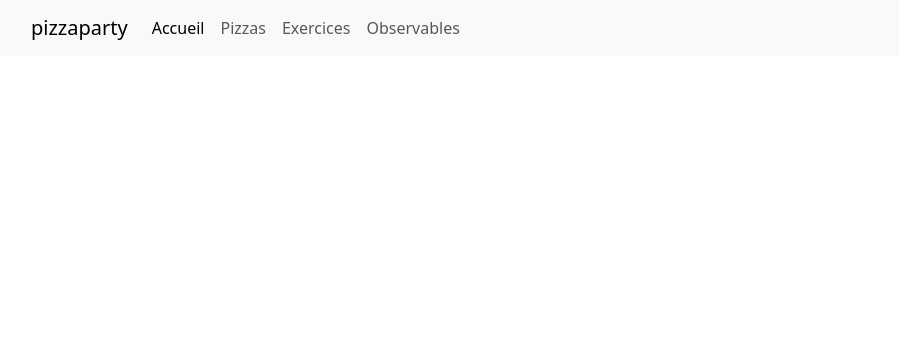
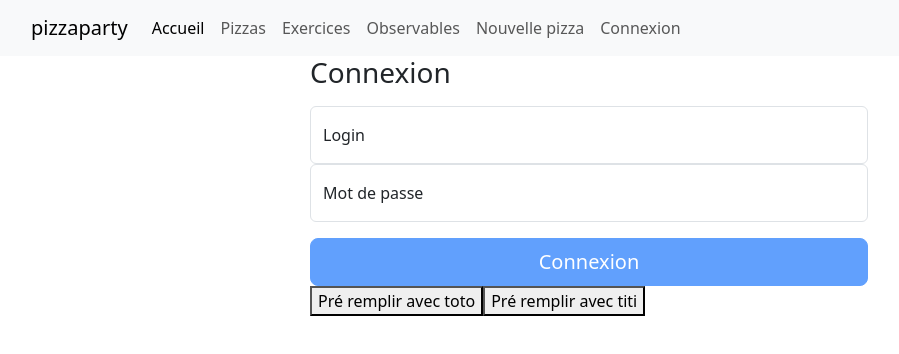
Before and after one commit to matthieumota/angular, an Angular app: page /login in a window 1280 px wide. Before the commit this address led to /. Shown: the top 354 px of the page, without its empty margins (51-950 px from the left). Built offline with nearby package versions, Linux system fonts and the light colour scheme.

Commit message:
Login exo and async validation

```diff
--- a/src/app/app.routes.ts
+++ b/src/app/app.routes.ts
@@ -5,6 +5,7 @@ import { ExercicesPageComponent } from './pages/exercices-page/exercices-page.co
 import { ObservablesPageComponent } from './pages/observables-page/observables-page.component';
 import { PizzaSinglePageComponent } from './pages/pizza-single-page/pizza-single-page.component';
 import { PizzaAddPageComponent } from './pages/pizza-add-page/pizza-add-page.component';
+import { LoginPageComponent } from './pages/login-page/login-page.component';
 
 export const routes: Routes = [
     { path: '', component: HomePageComponent },
@@ -13,4 +14,5 @@ export const routes: Routes = [
     { path: 'pizzas/:id', component: PizzaSinglePageComponent },
     { path: 'exercices', component: ExercicesPageComponent },
     { path: 'observables', component: ObservablesPageComponent },
+    { path: 'login', component: LoginPageComponent },
 ];
--- /dev/null
+++ b/src/app/directives/existing.directive.ts
@@ -0,0 +1,22 @@
+import { HttpClient } from '@angular/common/http';
+import { Directive } from '@angular/core';
+import { AbstractControl, AsyncValidator, NG_ASYNC_VALIDATORS, ValidationErrors } from '@angular/forms';
+import { Observable, delay, of, switchMap } from 'rxjs';
+
+@Directive({
+  selector: '[existing][ngModel]',
+  standalone: true,
+  providers: [
+    { provide: NG_ASYNC_VALIDATORS, useExisting: ExistingDirective, multi: true }
+  ]
+})
+export class ExistingDirective implements AsyncValidator {
+  constructor(private http: HttpClient) {}
+
+  validate(control: AbstractControl<any, any>): Observable<ValidationErrors | null> {
+    return this.http.get<[]>(`https://monapi.com/api/users?q=${control.value}`).pipe(
+      delay(1000),
+      switchMap(response => of(response.length === 0 ? { existing: true } : null))
+    );
+  }
+}
--- a/src/app/http/fake.interceptor.ts
+++ b/src/app/http/fake.interceptor.ts
@@ -103,6 +103,8 @@ export const fakeInterceptor: HttpInterceptorFn = (req: HttpRequest<any>, next)
       ...user,
       token: 'abc-123',
     });
+  } else if (url.includes('/api/users') && method === 'GET') {
+    return response(users.filter(u => u.name.toLowerCase().includes(queryString('q'))));
   }
 
   return next(req);
--- a/src/app/menu/menu.component.html
+++ b/src/app/menu/menu.component.html
@@ -10,6 +10,8 @@
         <a class="nav-link" routerLink="/pizzas" (click)="isCollapsed = false">Pizzas</a>
         <a class="nav-link" routerLink="/exercices" (click)="isCollapsed = false">Exercices</a>
         <a class="nav-link" routerLink="/observables" (click)="isCollapsed = false">Observables</a>
+        <a class="nav-link" routerLink="/pizzas/nouvelle" (click)="isCollapsed = false">Nouvelle pizza</a>
+        <a class="nav-link" routerLink="/login" (click)="isCollapsed = false">Connexion</a>
       </div>
     </div>
   </div>
--- /dev/null
+++ b/src/app/pages/login-page/login-page.component.html
@@ -0,0 +1,41 @@
+<form class="w-50 mx-auto" (ngSubmit)="login(loginForm)" #loginForm="ngForm">
+    <h1 class="h3 mb-3 fw-normal">Connexion</h1>
+
+    <div class="form-floating">
+        <input type="text" class="form-control" id="login" name="login" placeholder="Login" [(ngModel)]="user.name" #loginField="ngModel" required existing [ngModelOptions]="{ updateOn: 'blur' }">
+        <div class="spinner-border position-absolute" [ngStyle]="{ width: '20px', height: '20px', top: '20px', right: '10px' }" *ngIf="loginField.pending"></div>
+        <label for="login">Login</label>
+    </div>
+
+    <div class="form-floating mb-3" [class.is-invalid]="(loginForm.dirty || comesFromUrl) && (loginForm.invalid || errorsFromBackend)">
+        <input type="password" class="form-control" id="password" name="password" placeholder="Mot de passe" [(ngModel)]="user.password" #password="ngModel" required>
+        <label for="password">Mot de passe</label>
+    </div>
+
+    <div class="invalid-feedback mb-3" *ngIf="loginField.dirty && loginField.hasError('required')">
+        Le login est requis
+    </div>
+
+    <div class="invalid-feedback mb-3" *ngIf="(loginField.dirty || comesFromUrl) && loginField.hasError('existing')">
+        Le login n'existe pas
+    </div>
+
+    <div class="invalid-feedback mb-3" *ngIf="password.dirty && password.invalid">
+        Le mot de passe est requis
+    </div>
+
+    <div class="invalid-feedback mb-3" *ngIf="errorsFromBackend">
+        {{ errorsFromBackend }}
+    </div>
+
+    <div class="mb-3" *ngIf="responseFromBackend">
+        {{ responseFromBackend | json }}
+    </div>
+
+    <button class="w-100 btn btn-lg btn-primary" [disabled]="loginForm.invalid || loginForm.pending">
+        Connexion
+    </button>
+
+    <button routerLink="/login" [queryParams]="{name: 'toto'}" type="button">Pré remplir avec toto</button>
+    <button routerLink="/login" [queryParams]="{name: 'titi'}" type="button">Pré remplir avec titi</button>
+</form>
--- /dev/null
+++ b/src/app/pages/login-page/login-page.component.ts
@@ -0,0 +1,52 @@
+import { CommonModule, JsonPipe } from '@angular/common';
+import { HttpClient } from '@angular/common/http';
+import { Component, OnInit } from '@angular/core';
+import { FormsModule } from '@angular/forms';
+import { ActivatedRoute, Router, RouterLink } from '@angular/router';
+import { ExistingDirective } from '../../directives/existing.directive';
+
+@Component({
+  selector: 'app-login-page',
+  standalone: true,
+  imports: [CommonModule, FormsModule, JsonPipe, ExistingDirective, RouterLink],
+  templateUrl: './login-page.component.html',
+  styleUrl: './login-page.component.scss'
+})
+export class LoginPageComponent implements OnInit {
+  user: any = {
+    name: '',
+    password: ''
+  };
+  errorsFromBackend: string | null = null;
+  responseFromBackend: any;
+  comesFromUrl: boolean = false;
+
+  constructor(
+    private http: HttpClient,
+    private router: Router,
+    private route: ActivatedRoute
+  ) {}
+
+  ngOnInit(): void {
+    this.route.queryParams.subscribe(params => {
+      this.user.name = params['name'];
+      this.comesFromUrl = this.user.name ? true : false;
+    });
+  }
+
+  login(form: any) {
+    this.responseFromBackend = this.errorsFromBackend = null;
+
+    this.http.post(`https://monapi.com/login`, this.user)
+      .subscribe({
+        next: (response) => {
+          this.responseFromBackend = response;
+
+          setTimeout(() => {
+            this.router.navigate(['/pizzas/nouvelle']);
+          }, 5000);
+        },
+        error: (error) => this.errorsFromBackend = error.body
+      });
+  }
+}
```
Also changed, not shown: src/app/pages/login-page/login-page.component.scss (added), 2 other files (tests, documents, lock files or other folders).
